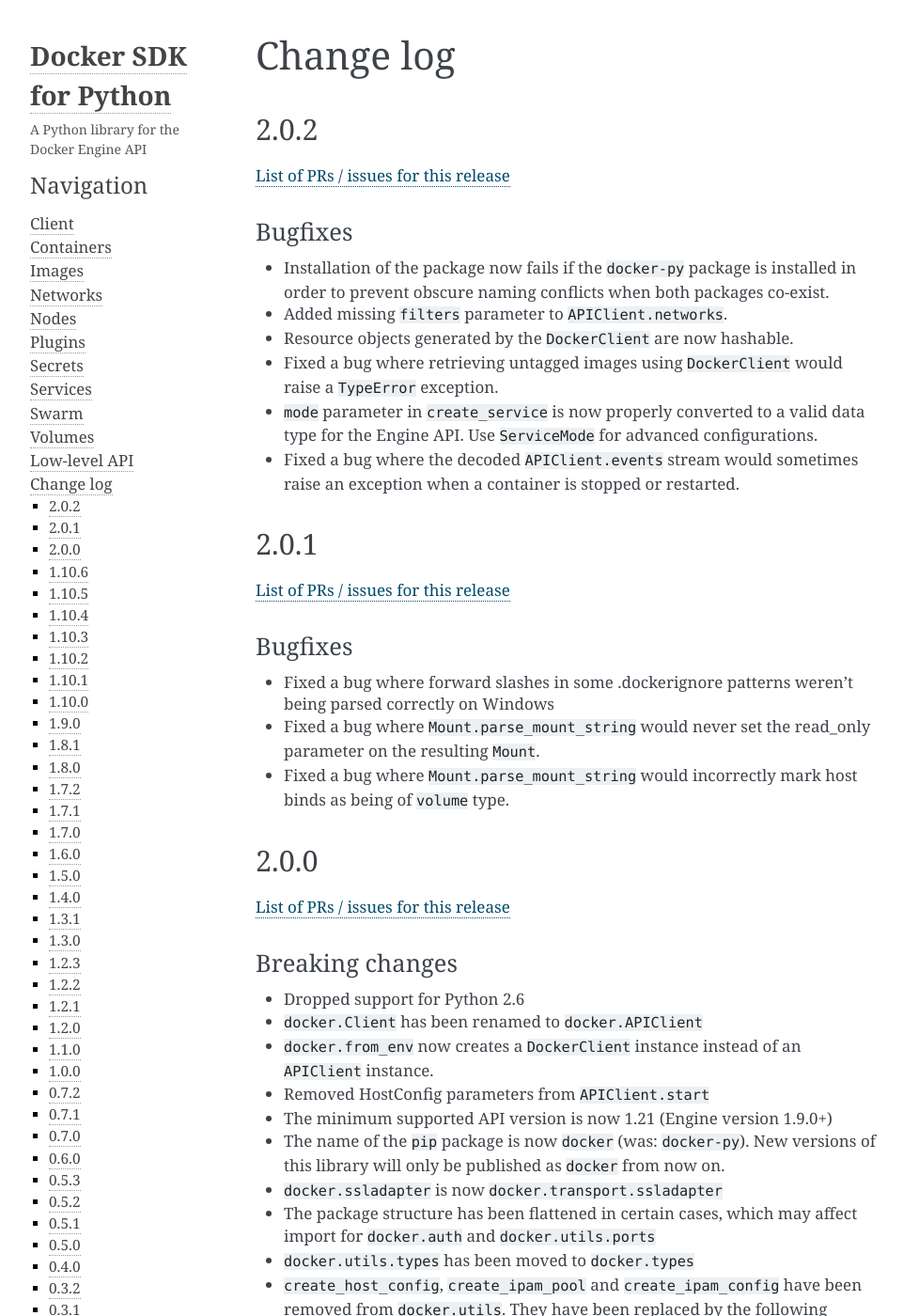
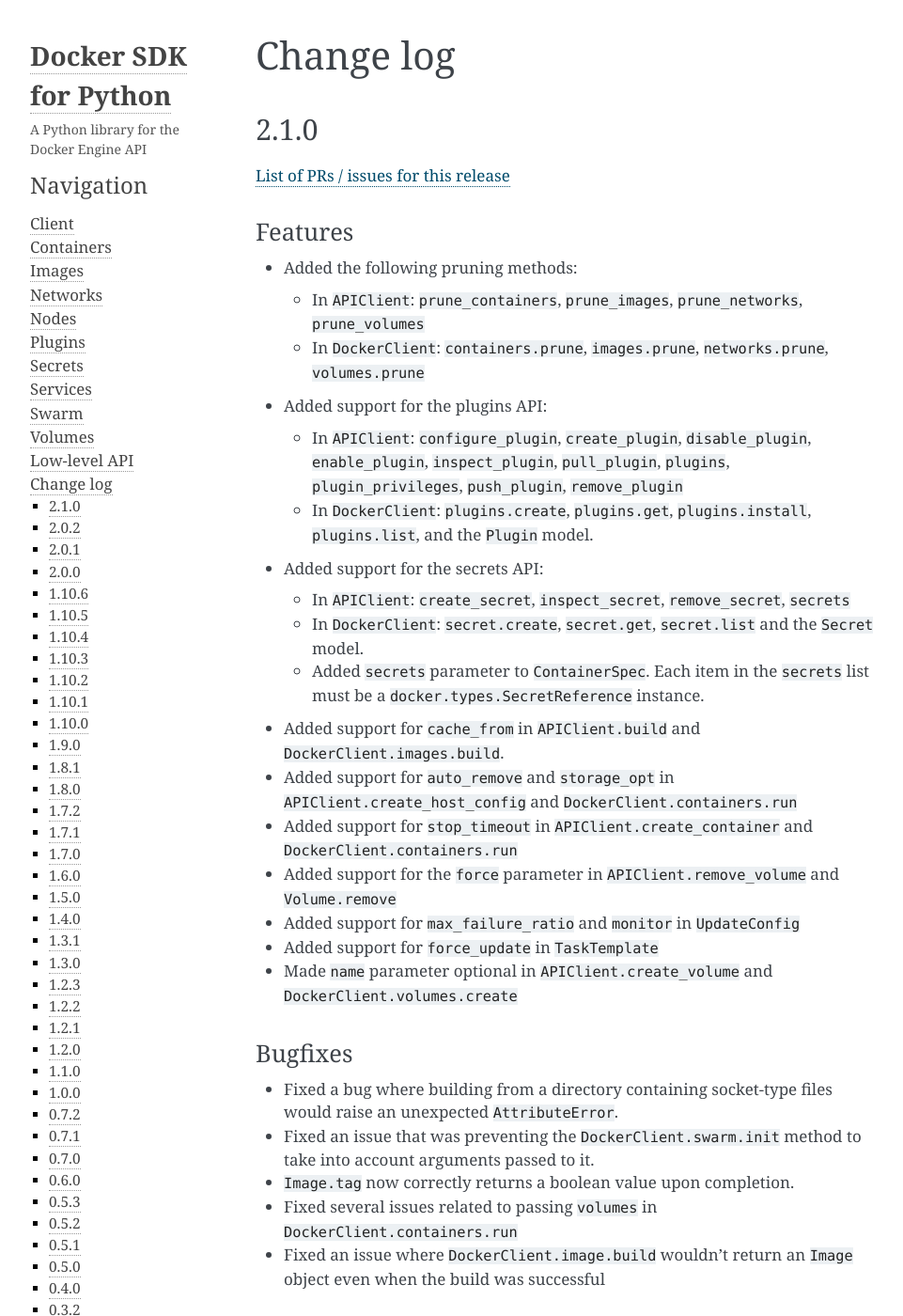
Before and after one commit to docker/docker-py, a Sphinx documentation site: the page built from docs/change-log.md, in a window 1280 px wide and 1400 px high. Shown: the whole window at 94% size, without its empty margins (148-1109 px from the left). Built offline with Sphinx 7.4.7, drawn with Linux system fonts in a browser that asks for light colours; pages that are not in the unit, such as notebooks, are missing from menus.

Commit message:
Bump version 2.1.0
Signed-off-by: Joffrey F <joffrey@docker.com>

```diff
--- a/docker/version.py
+++ b/docker/version.py
@@ -1,2 +1,2 @@
-version = "2.1.0-dev"
+version = "2.1.0"
 version_info = tuple([int(d) for d in version.split("-")[0].split(".")])
--- a/docs/change-log.md
+++ b/docs/change-log.md
@@ -1,5 +1,56 @@
 Change log
 ==========
+
+2.1.0
+-----
+
+[List of PRs / issues for this release](https://github.com/docker/docker-py/milestone/27?closed=1)
+
+### Features
+
+* Added the following pruning methods:
+    * In `APIClient`: `prune_containers`, `prune_images`, `prune_networks`,
+      `prune_volumes`
+    * In `DockerClient`: `containers.prune`, `images.prune`, `networks.prune`,
+      `volumes.prune`
+* Added support for the plugins API:
+    * In `APIClient`: `configure_plugin`, `create_plugin`, `disable_plugin`,
+      `enable_plugin`, `inspect_plugin`, `pull_plugin`, `plugins`,
+      `plugin_privileges`, `push_plugin`, `remove_plugin`
+    * In `DockerClient`: `plugins.create`, `plugins.get`, `plugins.install`,
+      `plugins.list`, and the `Plugin` model.
+* Added support for the secrets API:
+    * In `APIClient`: `create_secret`, `inspect_secret`, `remove_secret`,
+      `secrets`
+    * In `DockerClient`: `secret.create`, `secret.get`, `secret.list` and
+      the `Secret` model.
+    * Added `secrets` parameter to `ContainerSpec`. Each item in the `secrets`
+      list must be a `docker.types.SecretReference` instance.
+* Added support for `cache_from` in `APIClient.build` and
+  `DockerClient.images.build`.
+* Added support for `auto_remove` and `storage_opt` in
+  `APIClient.create_host_config` and `DockerClient.containers.run`
+* Added support for `stop_timeout` in `APIClient.create_container` and
+  `DockerClient.containers.run`
+* Added support for the `force` parameter in `APIClient.remove_volume` and
+  `Volume.remove`
+* Added support for `max_failure_ratio` and `monitor` in `UpdateConfig`
+* Added support for `force_update` in `TaskTemplate`
+* Made `name` parameter optional in `APIClient.create_volume` and
+  `DockerClient.volumes.create`
+
+### Bugfixes
+
+* Fixed a bug where building from a directory containing socket-type files
+  would raise an unexpected `AttributeError`.
+* Fixed an issue that was preventing the `DockerClient.swarm.init` method to
+  take into account arguments passed to it.
+* `Image.tag` now correctly returns a boolean value upon completion.
+* Fixed several issues related to passing `volumes` in
+  `DockerClient.containers.run`
+* Fixed an issue where `DockerClient.image.build` wouldn't return an `Image`
+  object even when the build was successful
+
 
 2.0.2
 -----
```
